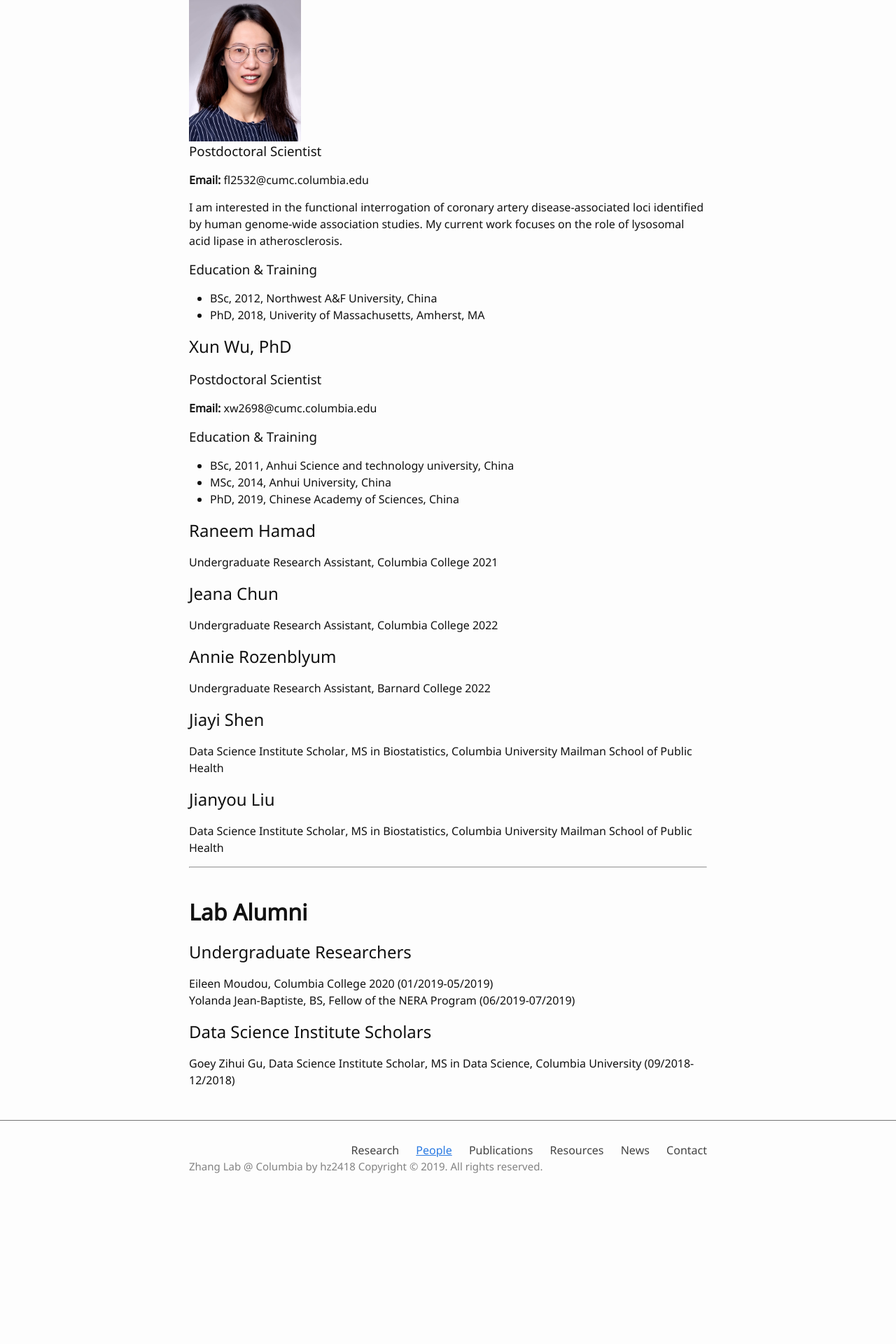
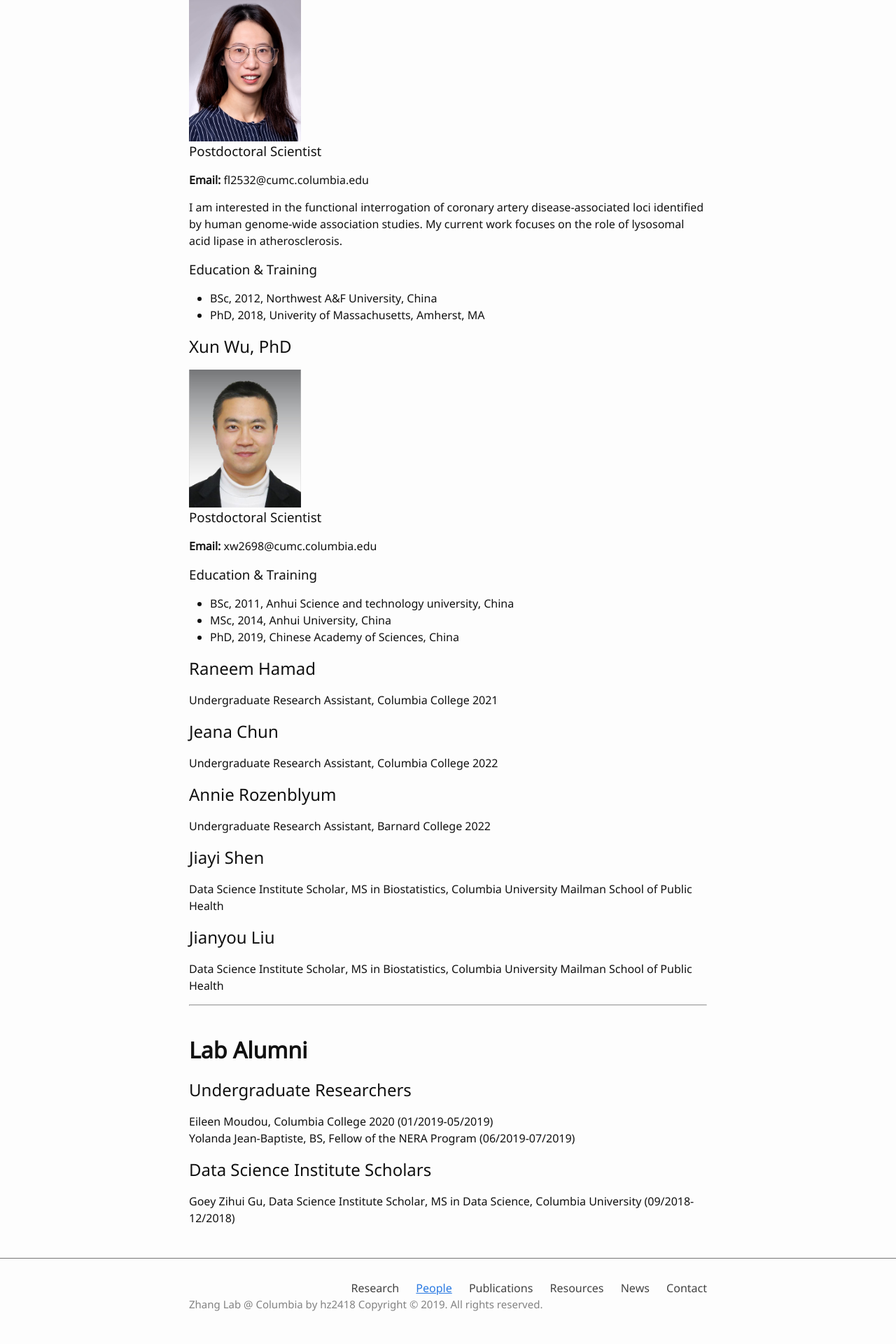
Before and after one commit to hanruizhang/zhanglab, a Jekyll site: the page built from 2_People.md, in a window 1280 px wide. Shown: the part 1364-3284 px from the top of the page at 70% size. Built offline with Jekyll 4.4.1, drawn with Linux system fonts in a browser that asks for light colours; before the commit the page ends 3087 px from its top, so only the background shows below that.

Commit message:
Update 2_People.md

```diff
--- a/2_People.md
+++ b/2_People.md
@@ -53,6 +53,9 @@ I am interested in the functional interrogation of coronary artery disease-assoc
 - PhD, 2018, Univerity of Massachusetts, Amherst, MA
 
 ## Xun Wu, PhD
+<div>
+  <img src="{{ '/images/Xun_Wu.jpg' | absolute_url }}" alt="Xun_Wu" width="160">
+</div>
 ### Postdoctoral Scientist
 **Email:** xw2698@cumc.columbia.edu
 
```
